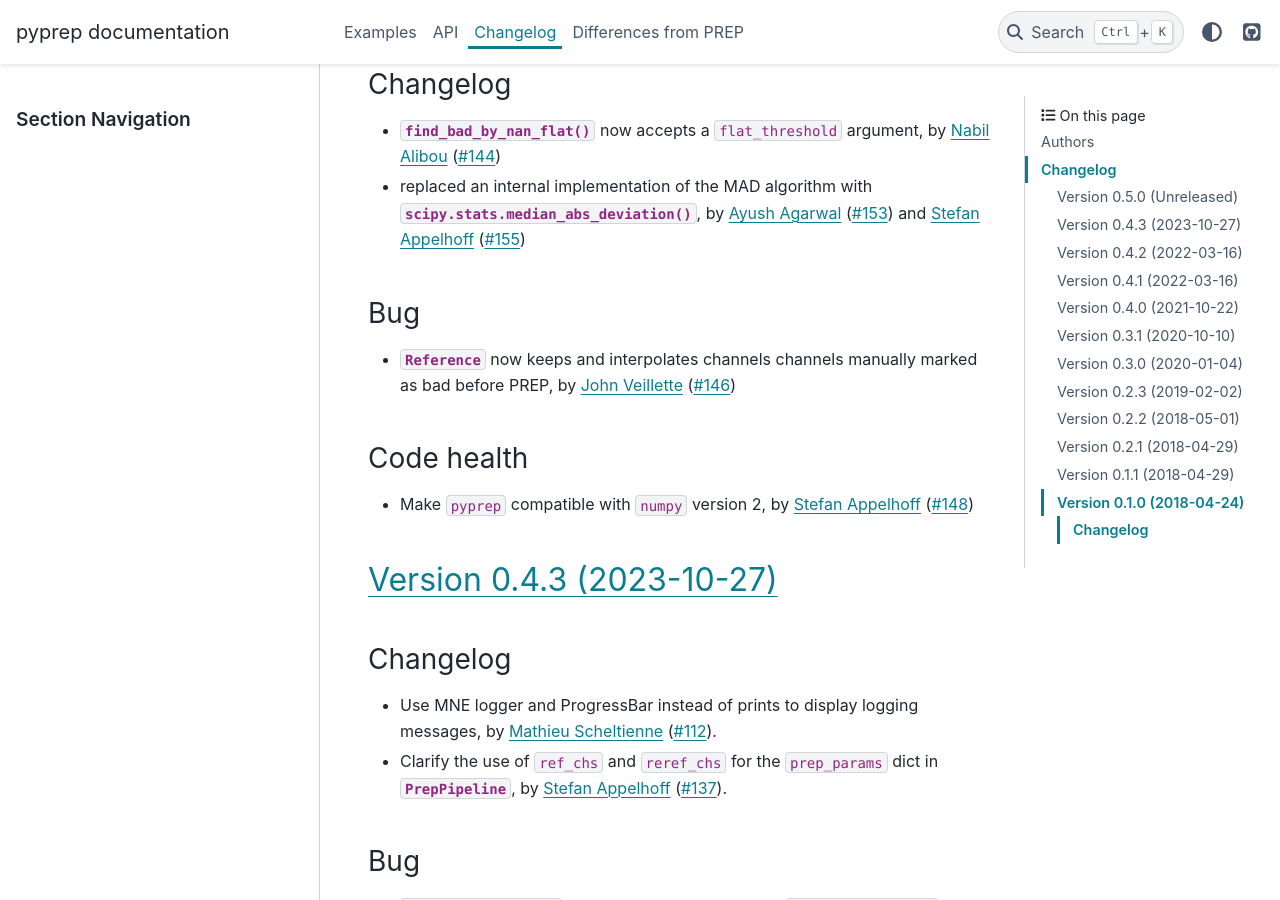
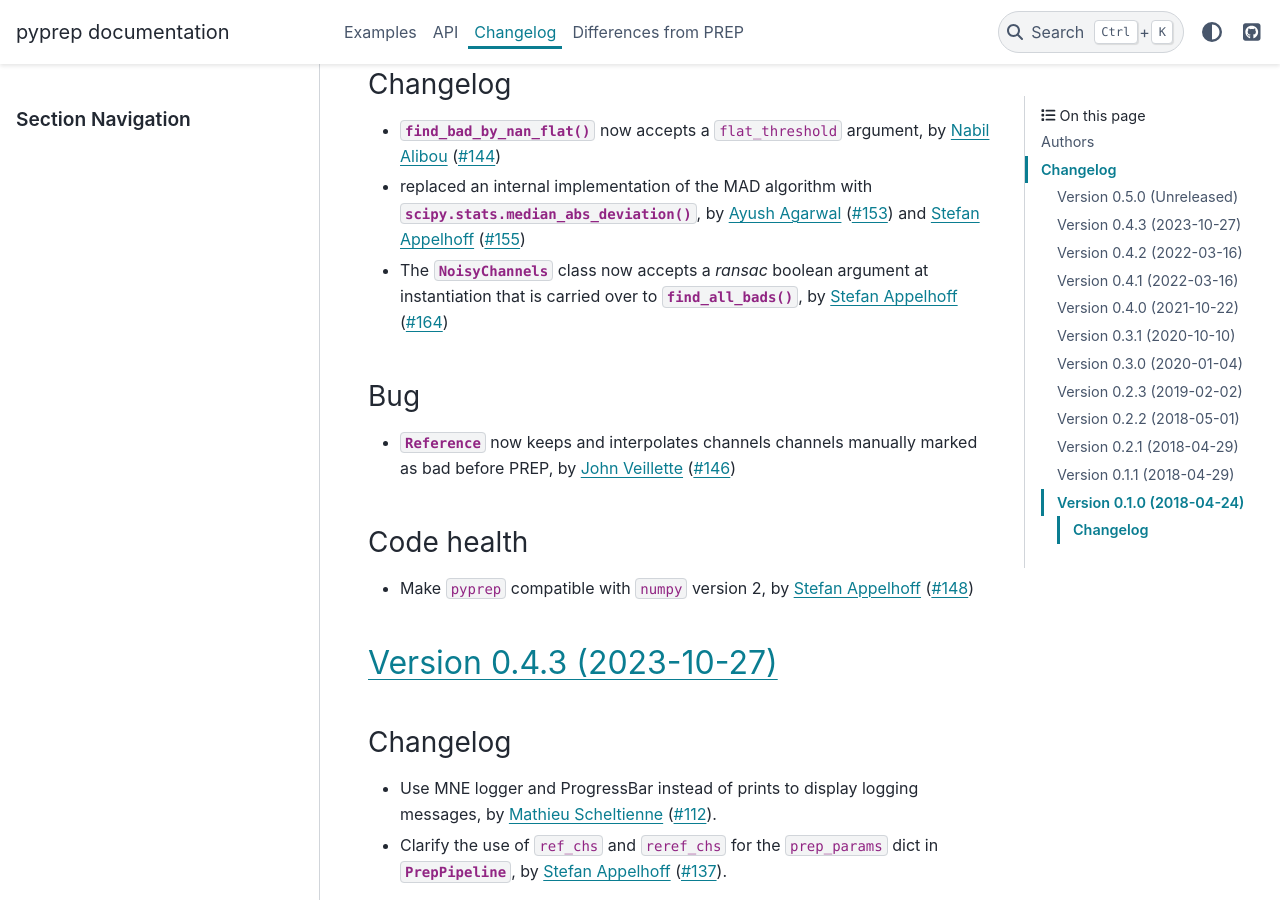
Before and after one commit to sappelhoff/pyprep, a Sphinx documentation site: the page built from docs/changelog.rst, in a window 1280 px wide and 900 px high, scrolled down 877 px. Built offline with Sphinx 7.4.7 and the PyData theme 0.15.4, drawn with Linux system fonts in a browser that asks for light colours; the version number could not be read and is left out.

Commit message:
add changelog

```diff
--- a/docs/changelog.rst
+++ b/docs/changelog.rst
@@ -28,6 +28,7 @@ Changelog
 ~~~~~~~~~
 - :meth:`~pyprep.NoisyChannels.find_bad_by_nan_flat` now accepts a ``flat_threshold`` argument, by `Nabil Alibou`_ (:gh:`144`)
 - replaced an internal implementation of the MAD algorithm with :func:`scipy.stats.median_abs_deviation`, by `Ayush Agarwal`_ (:gh:`153`) and `Stefan Appelhoff`_ (:gh:`155`)
+- The :class:`~pyprep.NoisyChannels` class now accepts a `ransac` boolean argument at instantiation that is carried over to :meth:`~pyprep.NoisyChannels.find_all_bads`, by `Stefan Appelhoff`_ (:gh:`164`)
 
 Bug
 ~~~
```
